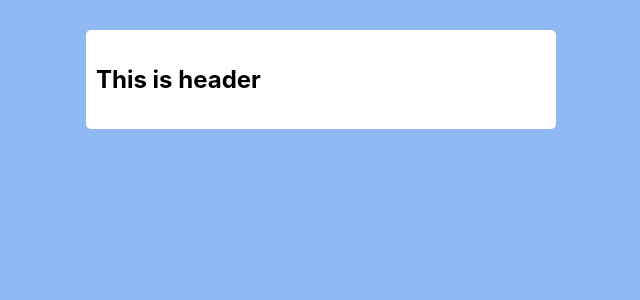
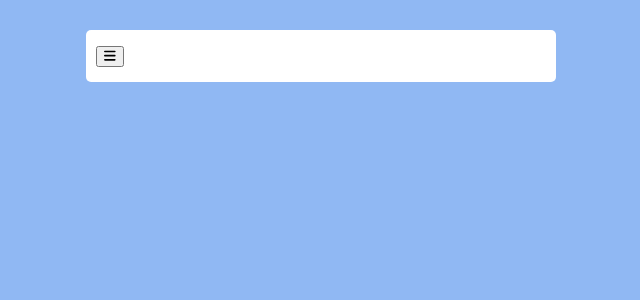
Before and after one commit to shafik720/To-do-app-with-React-Node-Mongodb, a React (Create React App) app: page / in a window 1280 px wide. Shown: the top 300 px of the page, without its empty margins (319-959 px from the left). Built offline with nearby package versions, Linux system fonts and the light colour scheme.

Commit message:
working on header

```diff
--- a/package.json
+++ b/package.json
@@ -3,10 +3,15 @@
   "version": "0.1.0",
   "private": true,
   "dependencies": {
+    "@fortawesome/fontawesome-svg-core": "^6.2.1",
+    "@fortawesome/free-solid-svg-icons": "^6.2.1",
+    "@fortawesome/react-fontawesome": "^0.2.0",
     "@testing-library/jest-dom": "^5.16.5",
     "@testing-library/react": "^13.4.0",
     "@testing-library/user-event": "^13.5.0",
+    "bootstrap": "^5.2.3",
     "react": "^18.2.0",
+    "react-bootstrap": "^2.7.0",
     "react-dom": "^18.2.0",
     "react-scripts": "5.0.1",
     "web-vitals": "^2.1.4"
--- a/src/Components/Header/Header.js
+++ b/src/Components/Header/Header.js
@@ -1,9 +1,17 @@
 import React from 'react';
+import { FontAwesomeIcon } from '@fortawesome/react-fontawesome';
+import { faBars } from '@fortawesome/free-solid-svg-icons';
+
+
 
 const Header = () => {
     return (
-        <div>
-            <h2>This is header</h2>
+        <div className='header-div'>
+            <div className="left-part">
+                <button><FontAwesomeIcon icon={faBars} />
+                </button>
+            </div>
+            <div className="right-part"></div>
         </div>
     );
 };
```
Also changed, not shown: 1 other file (tests, documents, lock files or other folders).
